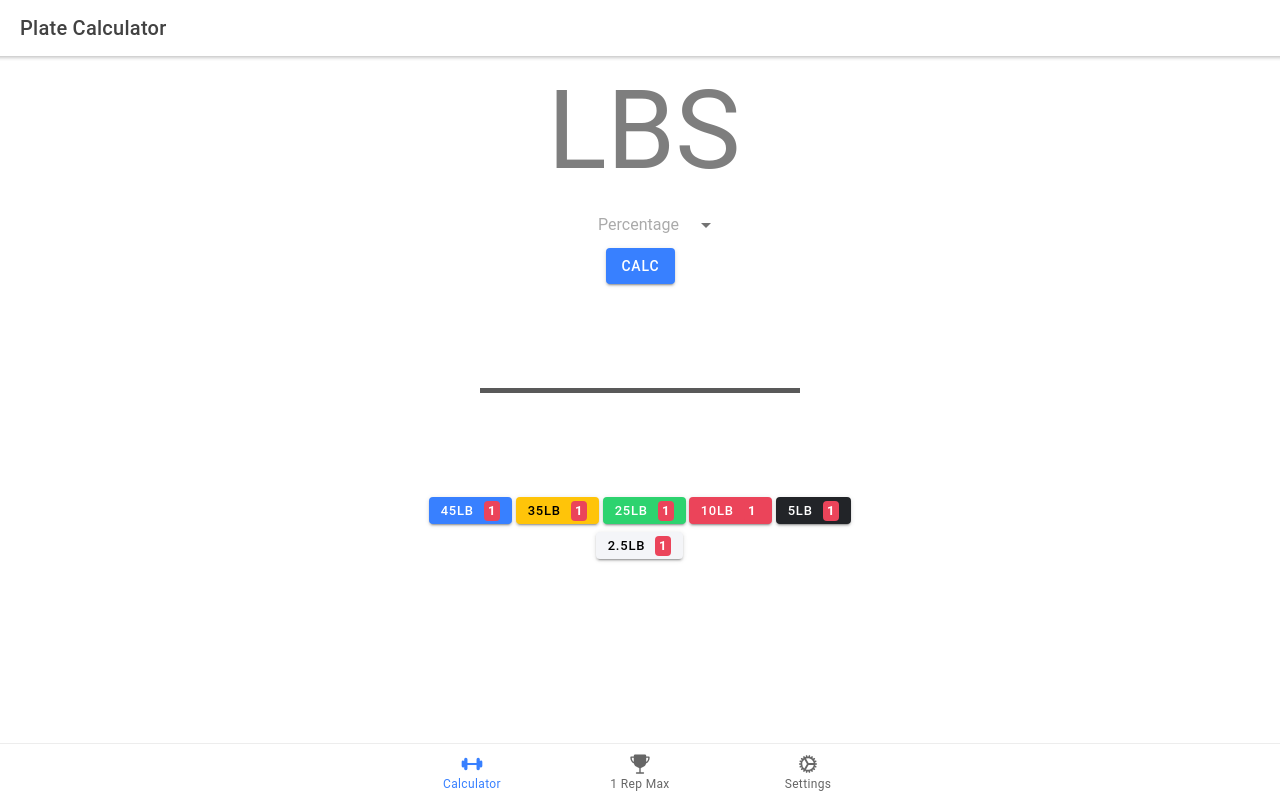
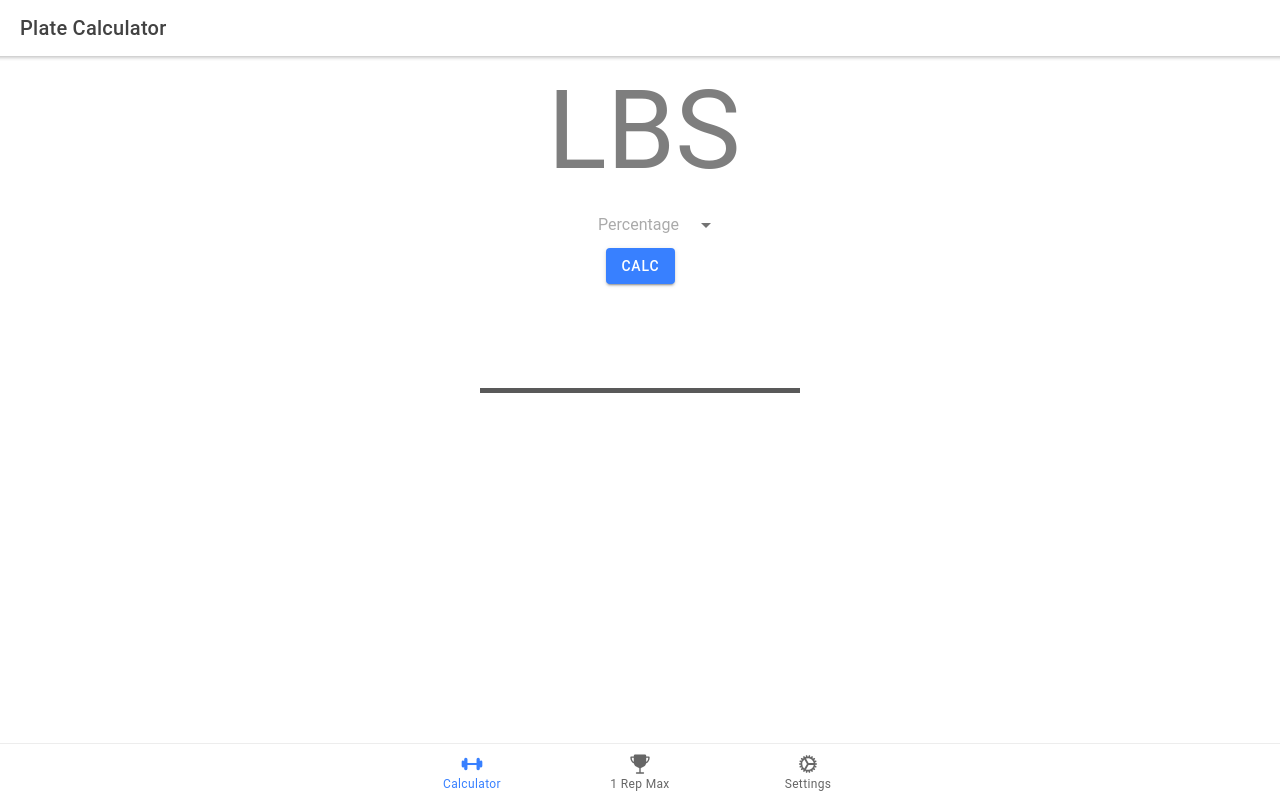
Before and after one commit to AlexMNet/plate-weight-pwa, a React (Create React App) app: page /tab1 in a window 1280 px wide. Built offline with nearby package versions, Linux system fonts and the light colour scheme.

Commit message:
second mid commit save

```diff
--- a/src/components/PlateBadgeDisplay.tsx
+++ b/src/components/PlateBadgeDisplay.tsx
@@ -1,45 +1,72 @@
 import styled from 'styled-components';
 import { IonButton, IonBadge, IonLabel } from '@ionic/react';
 
-const PlateBadgeDisplay: React.FC = () => {
+interface PlateProps {
+  plateData: any;
+}
+
+const PlateBadgeDisplay: React.FC<PlateProps> = ({ plateData }) => {
+  let plateNumbers = [];
+  if (plateData.length > 1) {
+    plateNumbers = plateData[plateData.length - 1];
+    console.log(plateNumbers);
+  }
   return (
     <Wrapper>
+      {/* 45lb Plates */}
+      {plateNumbers.fortyFive ? (
         <IonButton size='small' color='primary'>
           <Label>45lb</Label>
           <IonBadge color='danger' slot='end'>
-          1
+            {plateNumbers.fortyFive}
           </IonBadge>
         </IonButton>
+      ) : null}
+      {/* 35lb Plates */}
+      {plateNumbers.thirtyFive ? (
         <IonButton size='small' color='warning'>
           <Label>35lb</Label>
           <IonBadge color='danger' slot='end'>
-          1
+            {plateNumbers.thirtyFive}
           </IonBadge>
         </IonButton>
+      ) : null}
+      {/* 25lb Plates */}
+      {plateNumbers.twentyFive ? (
         <IonButton size='small' color='success'>
           <Label>25lb</Label>
           <IonBadge color='danger' slot='end'>
-          1
+            {plateNumbers.twentyFive}
           </IonBadge>
         </IonButton>
-      <IonButton size='small' color='danger'>
+      ) : null}
+      {/* 10lb Plates */}
+      {plateNumbers.ten ? (
+        <IonButton size='small' color='dark'>
           <Label>10lb</Label>
           <IonBadge color='danger' slot='end'>
-          1
+            {plateNumbers.ten}
           </IonBadge>
         </IonButton>
-      <IonButton size='small' color='dark'>
+      ) : null}
+      {/* 5lb Plates */}
+      {plateNumbers.five ? (
+        <IonButton size='small' color='danger'>
           <Label>5lb</Label>
           <IonBadge color='danger' slot='end'>
-          1
+            {plateNumbers.five}
           </IonBadge>
         </IonButton>
+      ) : null}
+      {/* 2.5lb Plates */}
+      {plateNumbers.five ? (
         <IonButton size='small' color='light'>
           <Label>2.5lb</Label>
           <IonBadge color='danger' slot='end'>
-          1
+            {plateNumbers.twoPointFive}
           </IonBadge>
         </IonButton>
+      ) : null}
     </Wrapper>
   );
 };
--- a/src/pages/Tab1.tsx
+++ b/src/pages/Tab1.tsx
@@ -16,6 +16,7 @@ import { getPlateComponentData } from '../utils/functions';
 
 const Tab1: React.FC = () => {
   const [plateData, setPlateData] = useState<any>([]);
+  console.log(plateData);
 
   const handleOnClick = (value: any) => {
     setPlateData(getPlateComponentData(value));
@@ -32,7 +33,7 @@ const Tab1: React.FC = () => {
         <Container>
           <InputDisplay2 handleOnClick={handleOnClick} />
           <Bar plateData={plateData} />
-          <PlateBadgeDisplay />
+          <PlateBadgeDisplay plateData={plateData} />
           {/* <WeightDisplay /> */}
           {/* <InputDisplay /> */}
         </Container>
```
Lines whose indentation alone changed are shown as unchanged.
